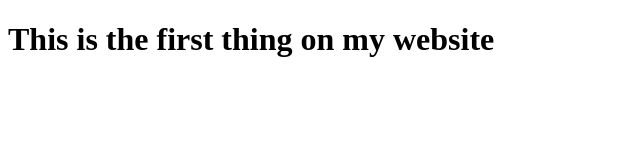
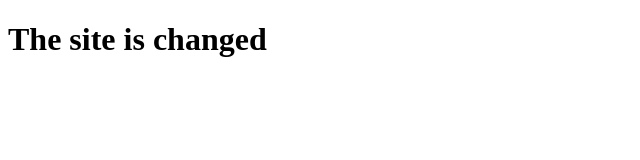
Before and after one commit to Parth-35/Web-Development, a plain HTML site: page site/index.html in a window 1280 px wide. Shown: the whole page, without its empty margins (0-640 px from the left). Drawn offline with Linux system fonts and the light colour scheme.

Commit message:
Changed the code a bit

```diff
--- a/site/index.html
+++ b/site/index.html
@@ -6,6 +6,6 @@
     <title>Site</title>
 </head>
 <body>
-    <h1>This is the first thing on my website</h1>
+    <h1>The site is changed</h1>
 </body>
 </html>
```
